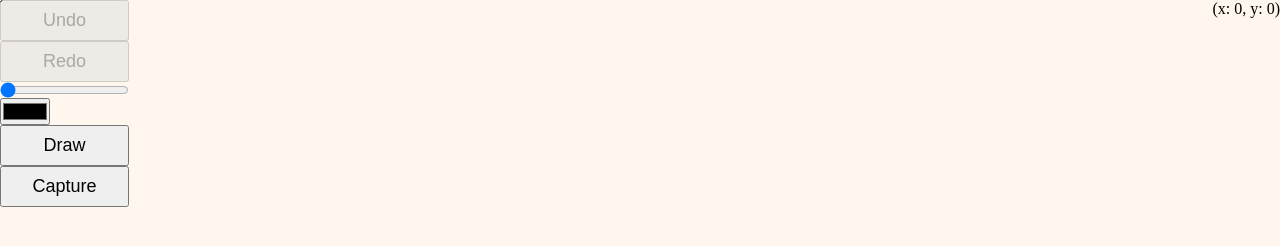
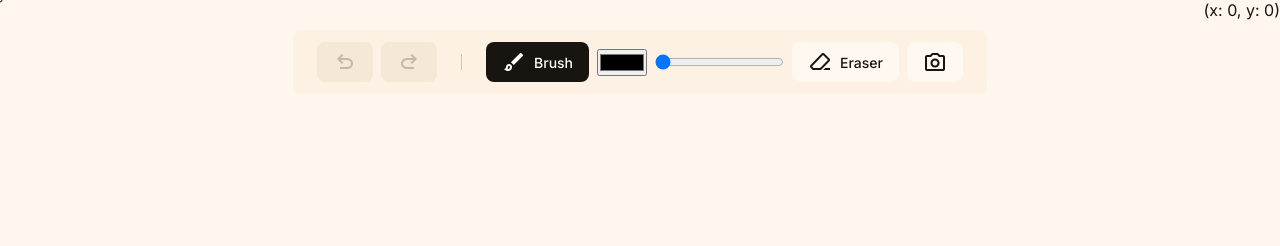
Before and after one commit to trandangduat/math-board, a website built with Vite: page index.html in a window 1280 px wide. Built offline with nearby package versions, Linux system fonts and the light colour scheme; files whose address does not match are found by name.

Commit message:
Huge UI update (controls panel, icons, font, bg,...)

```diff
--- a/index.html
+++ b/index.html
@@ -4,17 +4,41 @@
     <meta charset="UTF-8">
     <meta name="viewport" content="width=device-width, initial-scale=1.0">
     <link rel="stylesheet" href="./src/style.css">
+    <link href="https://fonts.googleapis.com/css2?family=Material+Symbols+Outlined:opsz,wght,FILL,GRAD@20..48,100..700,0..1,-50..200" rel="stylesheet" />
     <title>Math Board</title>
 </head>
 <body>
     <div id="mouse-pos" style="position: absolute; top: 0; right: 0; width: auto;"></div>
     <div id="control-panel">
-        <button id="undo" class="btn" disabled>Undo</button>
-        <button id="redo" class="btn" disabled>Redo</button>
-        <input type="range" id="brush-size" min="2" max="20" value="2" step="2">
-        <input type="color" id="brush-color" value="#000000">
-        <button id="toggle-brush-mode" class="btn">Draw</button>
-        <button id="capture" class="btn">Capture</button>
+        <button id="undo" class="btn" disabled>
+            <span class="material-symbols-outlined"> undo </span>
+        </button>
+        <button id="redo" class="btn" disabled>
+            <span class="material-symbols-outlined"> redo </span>
+        </button>
+        <div class="separator"></div>
+        <div class="group">
+            <button id="brush-mode" class="btn active">
+                <span class="material-symbols-outlined"> brush </span>
+                Brush
+            </button>
+            <div class="control">
+                <input type="color" id="brush-color" value="#000000">
+                <input type="range" id="brush-size" min="2" max="8" value="2" step="2">
+            </div>
+        </div>
+        <div class="group">
+            <button id="eraser-mode" class="btn">
+                <span class="material-symbols-outlined"> ink_eraser </span>
+                Eraser
+            </button>
+            <div class="control" style="display: none;">
+                <input type="range" id="eraser-size" min="4" max="40" value="4" step="12">
+            </div>
+        </div>
+        <button id="capture" class="btn">
+            <span class="material-symbols-outlined"> photo_camera </span>
+        </button>
     </div>
 
     <script type="module" src="./src/index.js"></script>
--- a/src/index.js
+++ b/src/index.js
@@ -21,10 +21,14 @@ const undoButton = document.getElementById("undo");
 const redoButton = document.getElementById("redo");
 const brushSizeSlider = document.getElementById("brush-size");
 const brushColorPicker = document.getElementById("brush-color");
-const brushModeToggle = document.getElementById("toggle-brush-mode");
+const eraserSizeSlider = document.getElementById("eraser-size");
+const [brushButton, eraserButton] = [
+    document.getElementById("brush-mode"),
+    document.getElementById("eraser-mode")
+];
 
 const [BEFORE_PAINTING, DURING_PAINTING, DONE_PAINTING] = [0, 1, 2];
-const [MODE_DRAW, MODE_ERASER] = [0, 1];
+const [MODE_BRUSH, MODE_ERASE] = [0, 1];
 
 const cursor = {
     x: 0,
@@ -34,7 +38,6 @@ const cursor = {
 const brush = {
     x: 0,
     y: 0,
-    mode: MODE_DRAW,
     radius: 2,
     color: "black",
     draw() {
@@ -45,13 +48,26 @@ const brush = {
     }
 }
 
+const eraser = {
+    x: 0,
+    y: 0,
+    radius: 2,
+    draw() {
+        uiLayer.ctx.beginPath();
+        uiLayer.ctx.arc(this.x, this.y, this.radius, 0, Math.PI * 2);
+        uiLayer.ctx.strokeStyle = "black";
+        uiLayer.ctx.stroke();
+    }
+}
+
 let mainPath = [];
 let tempPath = [];
 let drawingState = false;
+let actionType = MODE_BRUSH;
 
 function drawBrushPoint (x, y) {
     mainLayer.ctx.beginPath();
-    mainLayer.ctx.arc(x, y, brush.radius, 0, Math.PI * 2);
+    mainLayer.ctx.arc(x, y, (actionType == MODE_BRUSH ? brush.radius : eraser.radius), 0, Math.PI * 2);
     mainLayer.ctx.fillStyle = brush.color;
     mainLayer.ctx.fill();
 }
@@ -65,7 +81,7 @@ function drawStroke (path) {
 function clear() {
     uiLayer.clear();
     boundingRectLayer.clear();
-    if (brush.mode == MODE_DRAW) {
+    if (actionType == MODE_BRUSH) {
         mainLayer.clone(offscreenLayer);
     }
 }
@@ -74,13 +90,19 @@ function update() {
     mousePosTracker.innerHTML = `(x: ${cursor.x}, y: ${cursor.y})`;
     brush.x = cursor.x;
     brush.y = cursor.y;
+    eraser.x = cursor.x;
+    eraser.y = cursor.y;
 }
 
 function draw() {
     clear();
     update();
 
-    brush.draw();
+    if (actionType == MODE_BRUSH) {
+        brush.draw();
+    } else if (actionType == MODE_ERASE) {
+        eraser.draw();
+    }
     if (drawingState !== BEFORE_PAINTING) {
         drawStroke([...mainPath, ...tempPath]);
     }
@@ -92,6 +114,7 @@ function draw() {
         redoButton.disabled = true;
         undoButton.disabled = false;
     }
+    // Drawing bounding boxes (for debugging)
     for (let bdx of boundingRects) {
         const rect = bdx.getRect();
         boundingRectLayer.ctx.strokeStyle = "green";
@@ -257,18 +280,40 @@ async function finishDrawing (e) {
 
     undoButton.addEventListener("click", undo);
     redoButton.addEventListener("click", redo);
+
     brushSizeSlider.addEventListener("input", (e) => {
         brush.radius = parseInt(e.target.value);
     });
     brushColorPicker.addEventListener("input", (e) => {
         brush.color = e.target.value;
     });
-    brushModeToggle.addEventListener("click", (e) => {
-        brush.mode = (brush.mode === MODE_DRAW ? MODE_ERASER : MODE_DRAW);
-        brushModeToggle.innerHTML = (brush.mode === MODE_DRAW ? "Draw" : "Erase");
-        mainLayer.setCompositeOperation(brush.mode === MODE_ERASER ? "destination-out" : "source-over");
-        brushColorPicker.disabled = (brush.mode === MODE_ERASER);
+    eraserSizeSlider.addEventListener("input", (e) => {
+        eraser.radius = parseInt(e.target.value);
     });
+
+    [brushButton, eraserButton].forEach((button) => {
+        button.addEventListener("click", () => {
+            [brushButton, eraserButton].forEach((btn) => {
+                const controlGroup = btn.parentElement.querySelector(".control");
+                if (btn !== button) {
+                    btn.classList.remove("active");
+                    controlGroup.style.display = "none";
+                } else {
+                    btn.classList.remove("active");
+                    controlGroup.style.display = "block";
+                }
+            });
+            button.classList.add("active");
+            if (button === brushButton) {
+                actionType = MODE_BRUSH;
+                mainLayer.setCompositeOperation("source-over");
+            } else if (button === eraserButton) {
+                actionType = MODE_ERASE;
+                mainLayer.setCompositeOperation("destination-out");
+            }
+        });
+    });
+
     document.getElementById("capture").addEventListener("click", capture);
 
     draw();
--- a/src/style.css
+++ b/src/style.css
@@ -1,3 +1,5 @@
+@import url('https://fonts.googleapis.com/css2?family=Inter:ital,opsz,wght@0,14..32,100..900;1,14..32,100..900&display=swap');
+
 * {
     margin: 0;
     padding: 0;
@@ -13,6 +15,9 @@ body {
     background-image: url('../SVG/graph-paper.svg');
     background-color: #fff7ed;
     overflow: hidden;
+    font-family: "Inter", sans-serif;
+    font-optical-sizing: auto;
+    color: #181410;
 }
 
 canvas {
@@ -23,24 +28,78 @@ canvas {
     left: 0;
 }
 
-#control-panel {
-    position: absolute;
-    top: 0;
-    left: 0;
-    z-index: 99;
+button {
+    --primary-color: hsl(33, 100%, 97%);
+    --text-color: hsl(30, 20%, 8%);
+    --hover-color: hsl(35, 61%, 95%);
+    --active-color: hsl(35, 39%, 90%);
+    --disabled-color: hsl(35, 61%, 90%);
+    outline: 0;
+    border: 0;
+    padding: 0.5rem 1rem;
+    border-radius: .5rem;
+    font-size: 14px;
+    background-color: var(--primary-color);
+    font-family: "Inter", sans-serif;
+    font-weight: 500;
+    color: var(--text-color);
     display: flex;
-    flex-direction: column;
+    align-items: center;
+    justify-content: center;
+    gap: .5rem;
 }
 
-#control-panel .btn {
-    padding: 0.5rem 1rem;
+button:hover {
     cursor: pointer;
-    font-size: large;
+    background-color: var(--hover-color);
 }
 
-#controls #brush-options {
+button:active {
+    background-color: var(--active-color);
+}
+
+button:disabled {
+    background-color: var(--disabled-color);
+    color: #c4b9a8;
+    cursor: not-allowed;
+}
+
+#control-panel {
+    user-select: none;
     position: absolute;
-    top: 0;
-    left: 0;
-    z-index: 99;
+    top: 30px;
+    left: 50%;
+    min-width: max-content;
+    padding: .75rem 1.5rem;
+    transform: translate(-50%, 0);
+    background-color: rgba(250, 235, 215, 0.5);
+    z-index: 99999;
+    display: flex;
+    flex-direction: row;
+    align-items: center;
+    justify-content: center;
+    gap: .5rem;
+    border-radius: .5rem;
+    backdrop-filter: blur(5px);
 }
+
+#control-panel .btn.active {
+    background-color: var(--text-color);
+    color: white;
+}
+
+#control-panel .group,
+#control-panel .group .control {
+    display: flex;
+    flex-direction: row;
+    align-items: center;
+    justify-content: center;
+    gap: .5rem;
+}
+
+#control-panel .separator {
+    height: 1rem;
+    width: 1px;
+    background-color: rgba(24, 20, 16, 0.2);
+    margin: 0 1rem;
+}
```
Also changed, not shown: public/SVG/graph-paper.svg.
